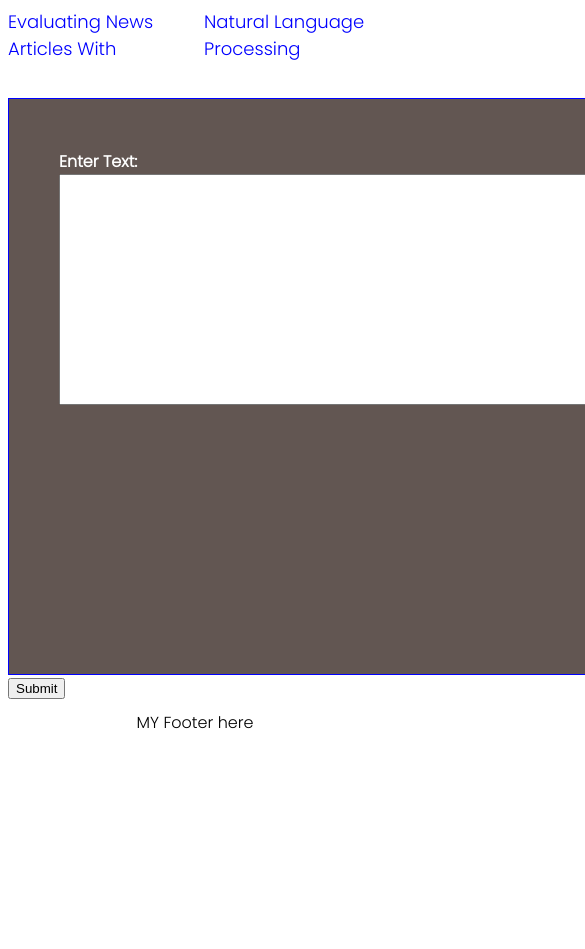
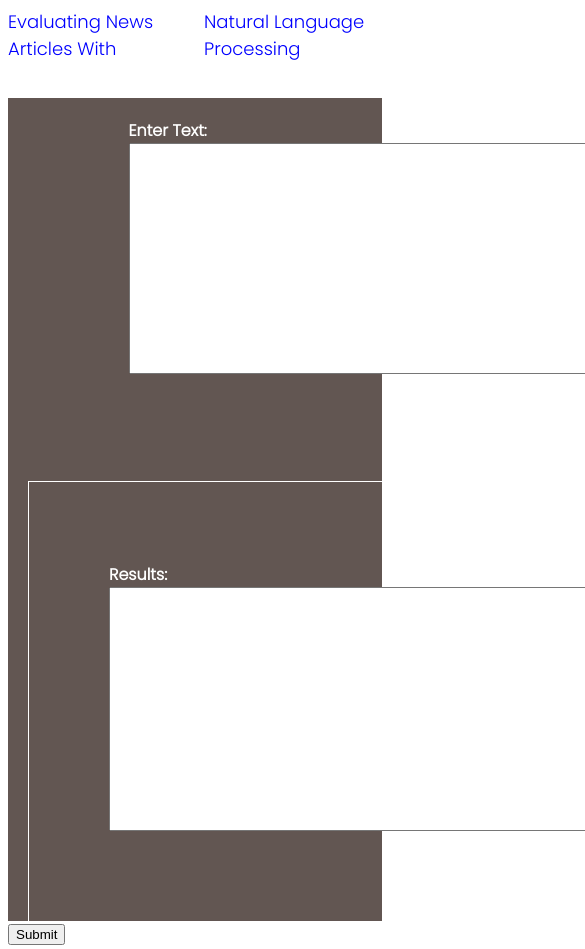
Before and after one commit to NodEm9/npl-project4, a website built with webpack: page src/client/views/index.html in a window 390 px wide. Shown: the top 949 px of the page, 585 px wide, since content can reach past the window. Before the commit the page ends 844 px from the top, so only its background shows below. Built offline with nearby package versions, Linux system fonts and the light colour scheme.

Commit message:
add responsive css/scss  for mobile and large screen

```diff
--- a/src/client/styles/_form.scss
+++ b/src/client/styles/_form.scss
@@ -1,13 +1,22 @@
 main {
 
-          display: flex;
-          flex-direction: row;
-          margin: 0 auto;
-          border: 1px solid blue;
+          display: grid;
+          border: none;
           min-height: 100%;
-          padding: 50px;
+          padding: 20px 15px 15px 20px;
           background: $primary-color;
           color: #fff;
           font-weight: bold;
+          grid-area:  span 2 ;
+
+        section {
+            margin: auto;
+            grid-area: span 2;
+
+             textarea {
+                 min-height: 50%;
+                 grid-area:  span 2;
+             }
+          }
 
 }
```
